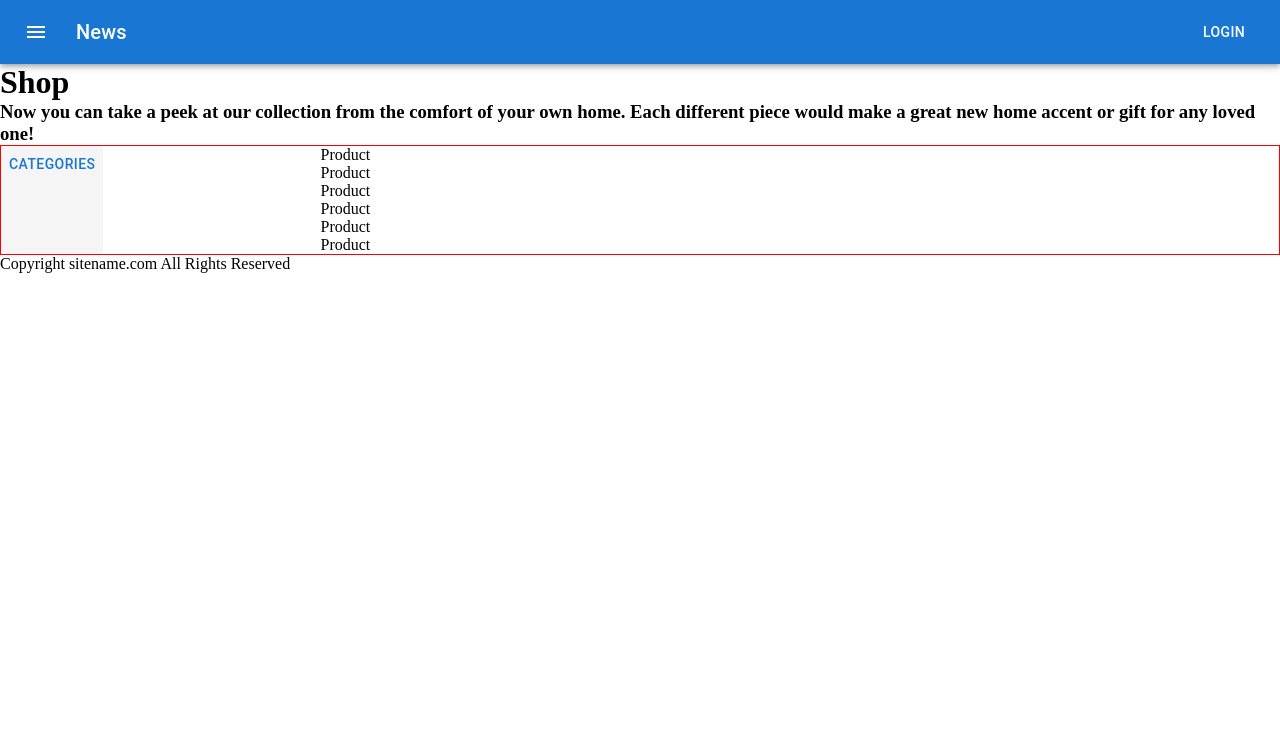
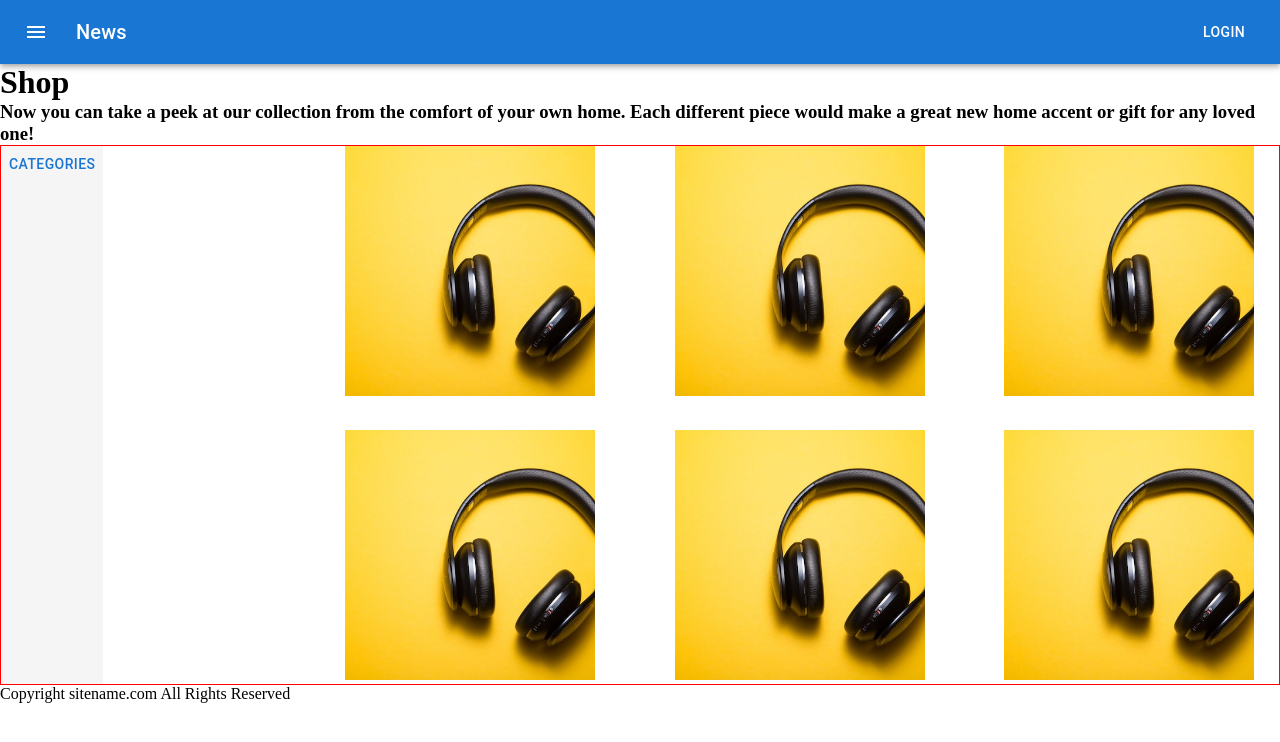
Before and after one commit to stokescomp/tucson-music-box, a Next.js app: page /shop in a window 1280 px wide. Shown: the top 742 px of the page. Built offline with nearby package versions, Linux system fonts and the light colour scheme.

Commit message:
created the product component with some styles

```diff
--- /dev/null
+++ b/src/components/product/product.js
@@ -0,0 +1,20 @@
+import Image from 'next/image';
+import React from 'react';
+
+import styles from './styles.module.css';
+
+function Product() {
+  return (
+    <div className={styles.product}>
+      <Image
+        src='/images/default.jpg'
+        alt='Default'
+        width={250}
+        height={250}
+        objectFit='cover'
+      />
+    </div>
+  );
+}
+
+export default Product;
--- /dev/null
+++ b/src/components/product/styles.module.css
@@ -0,0 +1,6 @@
+.product {
+  width: 250px;
+  /* display: flex;
+  justify-content: center;
+  flex-wrap: wrap; */
+}
--- a/src/pages/shop/index.js
+++ b/src/pages/shop/index.js
@@ -3,6 +3,7 @@ import React, { useEffect, useState } from 'react';
 import FilterDrawer from '../../components/filterDrawer/filterDrawer';
 import Filter from '../../components/filter/filter';
 import styles from './styles.module.css';
+import Product from '../../components/product/product';
 
 function Index() {
   const [screenSize, setScreenSize] = useState(0);
@@ -25,13 +26,13 @@ function Index() {
 
       <div className={styles.shop__container}>
         {screenSize <= 600 ? <FilterDrawer /> : <Filter />}
-        <div>
-          <p>Product</p>
-          <p>Product</p>
-          <p>Product</p>
-          <p>Product</p>
-          <p>Product</p>
-          <p>Product</p>
+        <div className={styles.shop__products}>
+          <Product />
+          <Product />
+          <Product />
+          <Product />
+          <Product />
+          <Product />
         </div>
       </div>
     </>
--- a/src/pages/shop/styles.module.css
+++ b/src/pages/shop/styles.module.css
@@ -7,6 +7,13 @@
     display: grid;
     grid-template-columns: 1fr 2fr;
   }
+
+  .shop__products {
+    display: flex;
+    justify-content: space-around;
+    flex-wrap: wrap;
+    gap: 30px;
+  }
 }
 
 @media screen and (min-width: 900px) {
```
Also changed, not shown: next.config.js (+7 -1 lines), public/images/default.jpg (added).
